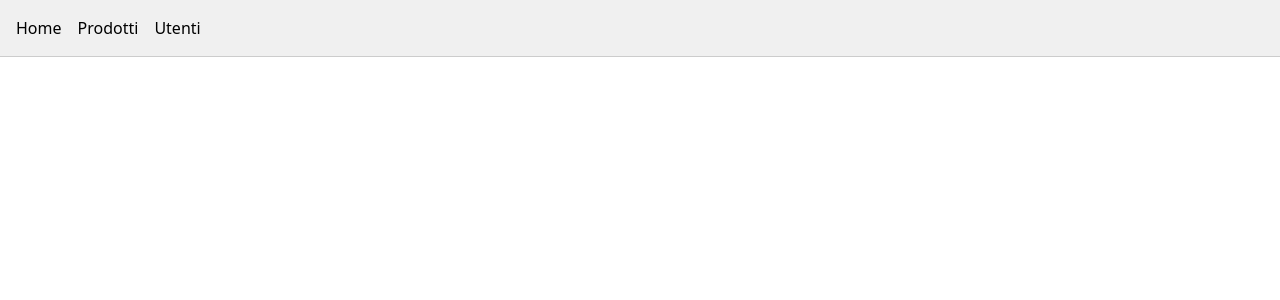
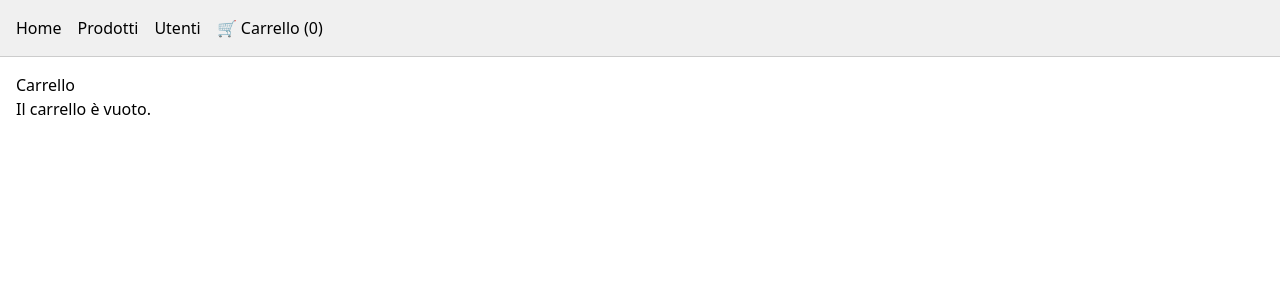
Before and after one commit to KiyomasaCrow/group4-finalproject, a Vue app in the folder frontend/: page /cart in a window 1280 px wide. Shown: the top 300 px of the page. Built offline with nearby package versions, Linux system fonts and the light colour scheme.

Commit message:
aggiunta carrello (da completare)

```diff
--- a/frontend/src/components/Navbar.vue
+++ b/frontend/src/components/Navbar.vue
@@ -4,6 +4,9 @@
       <button class="nav-button"><router-link to="/">Home</router-link></button>
       <button class="nav-button"><router-link to="/products">Prodotti</router-link></button>
       <button class="nav-button"><router-link to="/users">Utenti</router-link></button>
+      <button @click="$router.push('/cart')">
+        🛒 Carrello ({{ cartCount }})
+      </button>
     </nav>
 
     <router-view :search="searchQuery" />
@@ -12,8 +15,11 @@
 
 <script setup lang="ts">
 import { ref } from 'vue'
+import { useCart } from '@/components/cart/useCart' // aggiorna percorso se serve
 
 const searchQuery = ref<string>('')
+
+const { cartCount } = useCart()
 </script>
 
 <style scoped>
--- /dev/null
+++ b/frontend/src/components/cart/useCart.ts
@@ -0,0 +1,80 @@
+import { reactive, computed, watch } from 'vue'
+import type { Product } from '@/types/models'
+
+interface CartItem {
+  product: Product
+  quantity: number
+}
+
+const STORAGE_KEY = 'my-cart'
+
+const savedItems = localStorage.getItem(STORAGE_KEY)
+const initialItems = savedItems ? JSON.parse(savedItems) : []
+
+const state = reactive({
+  items: initialItems as CartItem[]
+})
+
+watch(() => state.items, (newVal) => {
+  localStorage.setItem(STORAGE_KEY, JSON.stringify(newVal))
+}, { deep: true })
+
+function findItem(productId: number) {
+  return state.items.find(item => item.product.id === productId)
+}
+
+export function useCart() {
+  function addToCart(product: Product) {
+    const item = findItem(product.id)
+    if (item) {
+      item.quantity++
+    } else {
+      state.items.push({
+        product,
+        quantity: 1
+      })
+    }
+  }
+
+  function incrementQuantity(productId: number) {
+    const item = findItem(productId)
+    if (item) item.quantity++
+  }
+
+  function decrementQuantity(productId: number) {
+    const item = findItem(productId)
+    if (item && item.quantity > 1) item.quantity--
+  }
+
+  function setQuantity(productId: number, quantity: number) {
+    if (quantity < 1) quantity = 1
+    const item = findItem(productId)
+    if (item) item.quantity = quantity
+  }
+
+  function removeFromCart(productId: number) {
+    const index = state.items.findIndex(item => item.product.id === productId)
+    if (index !== -1) state.items.splice(index, 1)
+  }
+
+  const cartCount = computed(() =>
+    state.items.reduce((acc, item) => acc + item.quantity, 0)
+  )
+
+  const totalPrice = computed(() =>
+    state.items.reduce((acc, item) => acc + item.product.price * item.quantity, 0)
+  )
+
+  const items = computed(() => state.items)
+
+  return {
+    items,
+    addToCart,
+    incrementQuantity,
+    decrementQuantity,
+    setQuantity,
+    removeFromCart,
+    cartCount,
+    totalPrice
+  }
+}
--- a/frontend/src/components/product/ProductCard.vue
+++ b/frontend/src/components/product/ProductCard.vue
@@ -33,14 +33,29 @@
         </svg>
       </a>
     </div>
+
+    <!-- Bottone Aggiungi al carrello -->
+    <button
+      class="mt-4 bg-blue-600 hover:bg-blue-700 text-white font-semibold py-2 px-4 rounded"
+      @click="onAddClick"
+    >
+      Aggiungi al carrello
+    </button>
   </div>
 </template>
 
 <script setup lang="ts">
 import type { Product } from '@/types/models'
+import { useCart } from '@/components/cart/useCart' // aggiorna il percorso se serve
 
-defineProps<{
+const { product, onClick } = defineProps<{
   product: Product
   onClick: () => void
 }>()
+
+const { addToCart } = useCart()
+
+function onAddClick() {
+  addToCart(product)
+}
 </script>
--- /dev/null
+++ b/frontend/src/pages/CartPage.vue
@@ -0,0 +1,39 @@
+<template>
+  <div>
+    <h1>Carrello</h1>
+    <div v-if="items.length === 0">Il carrello è vuoto.</div>
+    <div v-else>
+      <div v-for="item in items" :key="item.product.id" class="cart-item">
+        <p>{{ item.product.name }} - €{{ item.product.price }}</p>
+        <div>
+          <button @click="decrementQuantity(item.product.id)">-</button>
+          <input type="number" :value="item.quantity" @input="onInputQuantity(item.product.id, $event)" min="1" />
+
+          <button @click="incrementQuantity(item.product.id)">+</button>
+        </div>
+      </div>
+      <h2>Totale: €{{ totalPrice.toFixed(2) }}</h2>
+    </div>
+  </div>
+</template>
+
+<script setup lang="ts">
+import { useCart } from '@/components/cart/useCart'
+
+const {
+  items,
+  incrementQuantity,
+  decrementQuantity,
+  setQuantity,
+  totalPrice
+} = useCart()
+
+function onInputQuantity(productId: number, event: Event) {
+  const target = event.target as HTMLInputElement | null
+  if (!target) return
+  const quantity = Number(target.value)
+  if (quantity >= 1) {
+    setQuantity(productId, quantity)
+  }
+}
+</script>
--- a/frontend/src/router/index.ts
+++ b/frontend/src/router/index.ts
@@ -8,7 +8,7 @@ const routes = [
   { path: '/', name: 'Home', component: HomeView },
   { path: '/products', name: 'Products', component: ProductsView },
   { path: '/users', name: 'Users', component: UsersView },
-  { path: '/carrello', name: 'Cart', component: CartView },
+  { path: '/cart', name: 'Cart', component: CartView },
 ];
 
 const router = createRouter({
--- a/frontend/src/services/api.ts
+++ b/frontend/src/services/api.ts
@@ -20,13 +20,15 @@ export const getAllProducts = async (): Promise<Product[]> => {
 }
 
 /**
- * @description Recupera un prodotto per nome
- * @param name Nome del prodotto
+ * @description Recupera un prodotto per nome usando query params
+ * @param productName Nome del prodotto
  * @returns Prodotto
  */
 export const getProductByName = async (productName: string): Promise<Product> => {
   try {
-    const res = await axios.get(`${ECOMMERCE_URL}/products/${productName}`)
+    const res = await axios.get(`${ECOMMERCE_URL}/products`, {
+      params: { name: productName }
+    })
     return res.data
   } catch (error) {
     console.error('Errore nel recupero del prodotto:', error)
--- a/frontend/src/views/CartView.vue
+++ b/frontend/src/views/CartView.vue
@@ -2,37 +2,59 @@
   <div class="cart">
     <h1>Carrello</h1>
 
-    <div v-if="cartItems.length === 0">
+    <div v-if="items.length === 0">
       <p>Il carrello è vuoto.</p>
     </div>
 
     <div v-else>
       <ul>
-        <li v-for="(item, index) in cartItems" :key="index">
-          <p><strong>{{ item.name }}</strong> - €{{ item.price.toFixed(2) }}</p>
+        <li v-for="item in items" :key="item.product.id">
+          <p>
+            <strong>{{ item.product.name }}</strong> - €
+            {{ formatPrice(item.product.price) }}
+          </p>
+          <div>
+            Quantità:
+            {{ item.quantity }}
+            <button @click="decrementQuantity(item.product.id)">-</button>
+            <button @click="incrementQuantity(item.product.id)">+</button>
+            <button @click="removeFromCart(item.product.id)">Rimuovi</button>
+          </div>
         </li>
       </ul>
+
       <p><strong>Totale:</strong> €{{ totalPrice.toFixed(2) }}</p>
     </div>
   </div>
 </template>
 
 <script setup lang="ts">
-import { ref, computed } from 'vue';
+import { useCart } from '@/components/cart/useCart'
 
-// Per ora usiamo dati mock temporanei
-const cartItems = ref([
-  { id: 1, name: 'Prodotto A', price: 10 },
-  { id: 2, name: 'Prodotto B', price: 20 },
-]);
+const {
+  items,
+  incrementQuantity,
+  decrementQuantity,
+  removeFromCart,
+  totalPrice
+} = useCart()
 
-const totalPrice = computed(() =>
-  cartItems.value.reduce((sum, item) => sum + item.price, 0)
-);
+const formatPrice = (price: unknown) => {
+  return typeof price === 'number' ? price.toFixed(2) : 'N/A'
+}
 </script>
 
 <style scoped>
 .cart {
   padding: 1rem;
 }
+
+ul {
+  list-style-type: none;
+  padding: 0;
+}
+
+button {
+  margin: 0 4px;
+}
 </style>
--- a/frontend/src/views/UsersView.vue
+++ b/frontend/src/views/UsersView.vue
@@ -1,13 +1,3 @@
-<template>
-  <h2 class="text-3xl font-semibold">Utenti</h2>
-  <div v-if="users.length > 0">
-    <UserCard v-for="user in users" :key="user.id" :user="user" @select="goToDetail" />
-  </div>
-  <div v-else>
-    <p>Nessun utente ha ancora acquistato un prodotto</p>
-  </div>
-</template>
-
 <script setup lang="ts">
 import { getUsersPurchases } from '@/services/api'
 import { onMounted, onUnmounted, ref } from 'vue'
@@ -15,10 +5,12 @@ import type { User } from '@/types/models'
 import UserCard from '@/components/UserCard.vue'
 import { useRouter } from 'vue-router'
 
+// Dichiara che accetti la prop search (opzionale)
+defineProps<{ search?: string }>()
+
 const router = useRouter()
 const users = ref<User[]>([])
 
-// funzione per recuperare gli acquisti fatti dagli utenti
 const getUsers = async () => {
   try {
     const res = await getUsersPurchases()
@@ -28,17 +20,14 @@ const getUsers = async () => {
   }
 }
 
-// funzione per navigare alla pagina di dettaglio dell'utente
 const goToDetail = (userId: number) => {
   router.push(`/utenti/${userId}`)
 }
 
-// funzione per far visualizzare gli utenti quando il DOM renderizza il componente
 onMounted(() => {
   getUsers()
 })
 
-// funzione per resettare gli utenti quando DOM NON renderizza più il componente
 onUnmounted(() => {
   users.value = []
 })
```
